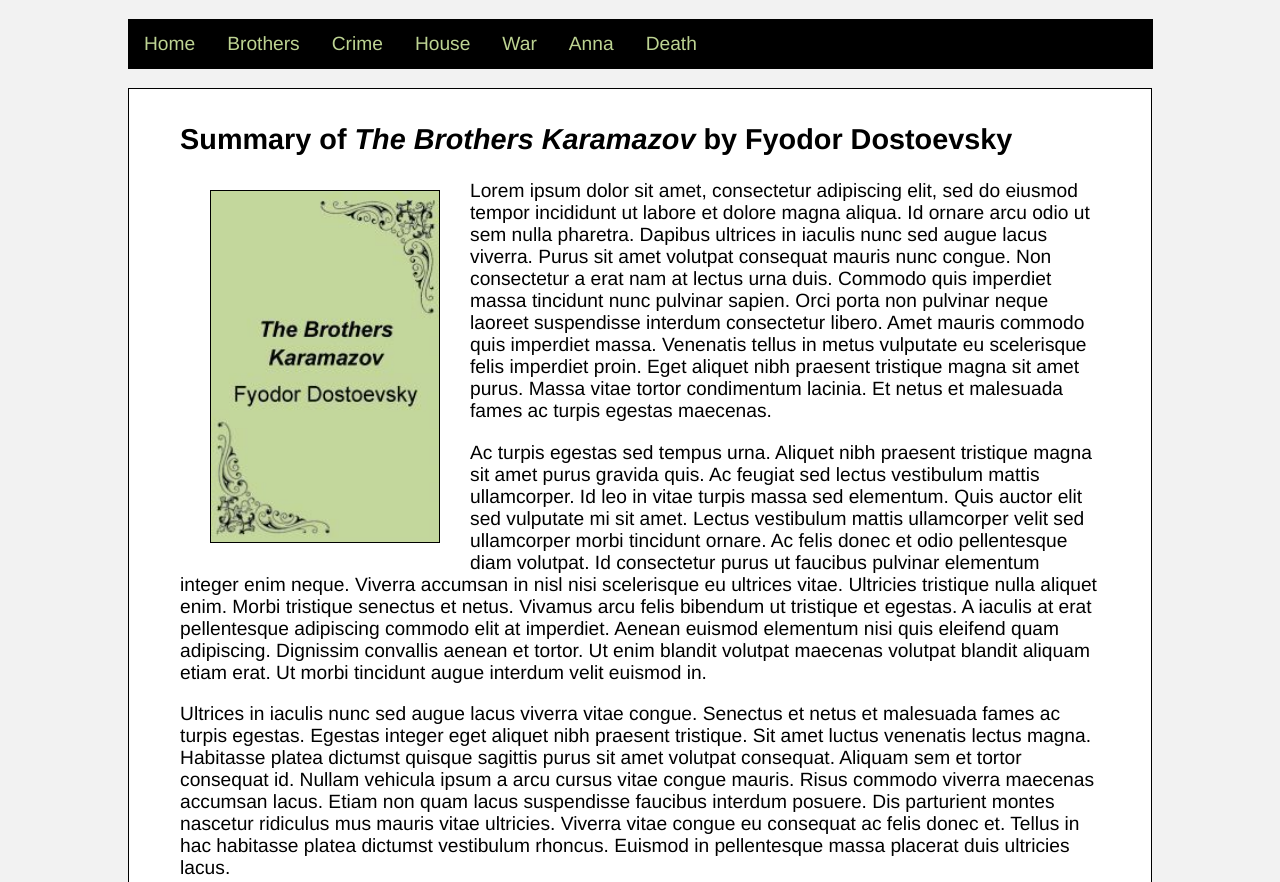
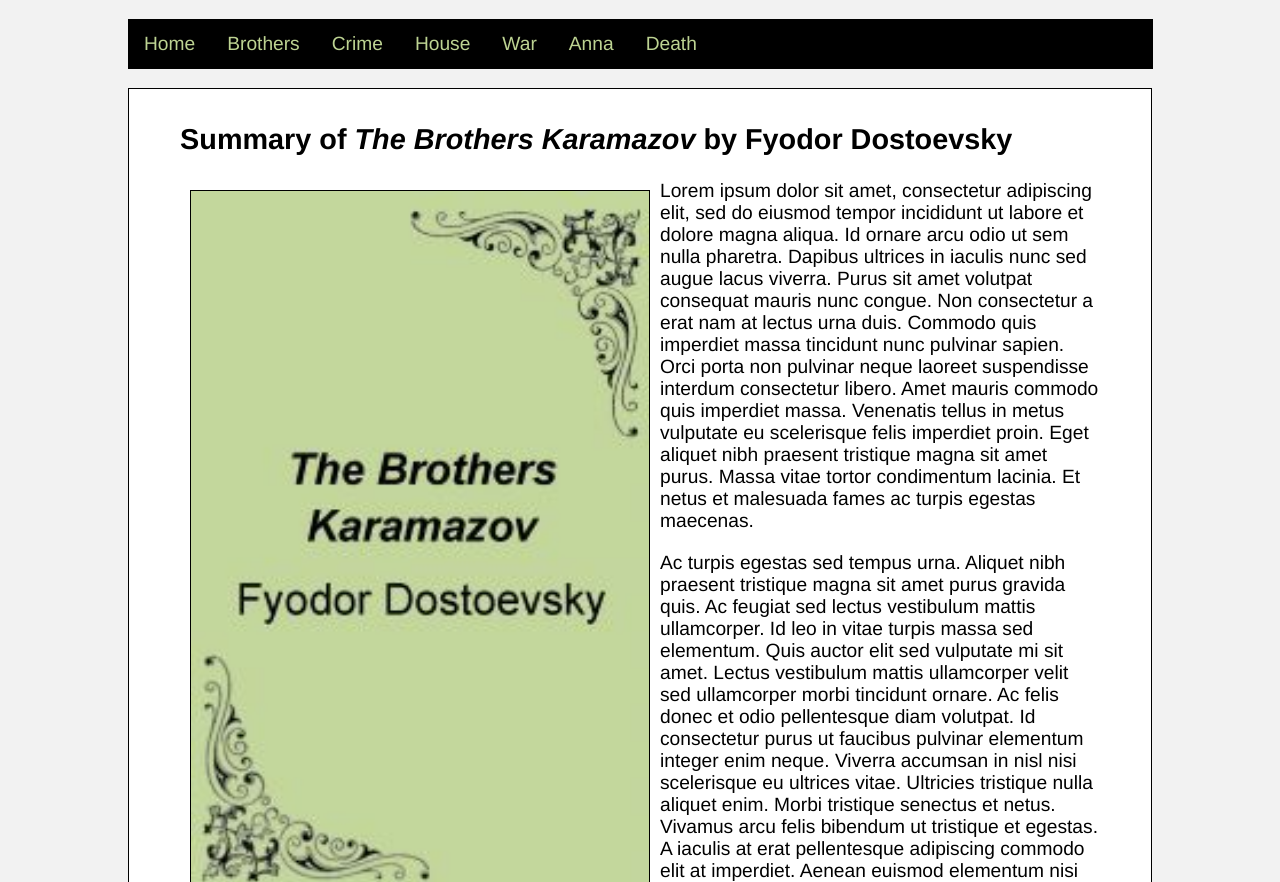
Before and after one commit to sherriaragon/sherriaragon.github.io, a plain HTML site: page page2.html in a window 1280 px wide. Shown: the top 882 px of the page. Drawn offline with Linux system fonts and the light colour scheme.

Commit message:
Update page2.html

```diff
--- a/page2.html
+++ b/page2.html
@@ -25,7 +25,7 @@
 
 <article>
 <h2>Summary of <em>The Brothers Karamazov</em> by Fyodor Dostoevsky</h2>
-<a href="http://www.online-literature.com/dostoevsky/brothers_karamazov/" target="_blank" rel="noopener noreferrer"><img src="brotherskaramazovfd.jpg" alt="The Brothers Karamazov"></a>
+<a href="http://www.online-literature.com/dostoevsky/brothers_karamazov/" target="_blank" rel="noopener noreferrer"><img class="imgpercentage" src="brotherskaramazovfd.jpg" alt="The Brothers Karamazov"></a>
 
 <p>Lorem ipsum dolor sit amet, consectetur adipiscing elit, sed do eiusmod tempor incididunt ut labore et dolore magna aliqua. Id ornare arcu odio ut sem nulla pharetra. Dapibus ultrices in iaculis nunc sed augue lacus viverra. Purus sit amet volutpat consequat mauris nunc congue. Non consectetur a erat nam at lectus urna duis. Commodo quis imperdiet massa tincidunt nunc pulvinar sapien. Orci porta non pulvinar neque laoreet suspendisse interdum consectetur libero. Amet mauris commodo quis imperdiet massa. Venenatis tellus in metus vulputate eu scelerisque felis imperdiet proin. Eget aliquet nibh praesent tristique magna sit amet purus. Massa vitae tortor condimentum lacinia. Et netus et malesuada fames ac turpis egestas maecenas.</p>
 
```
